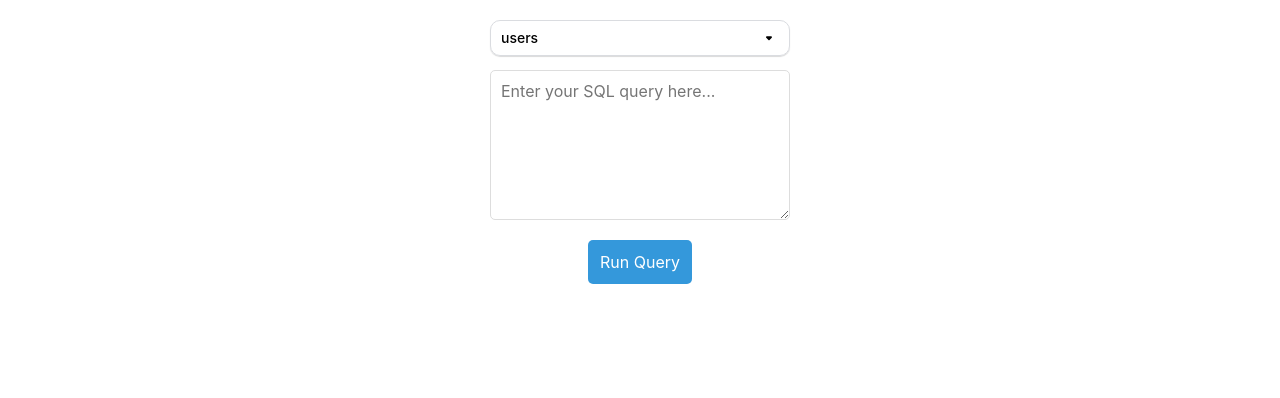
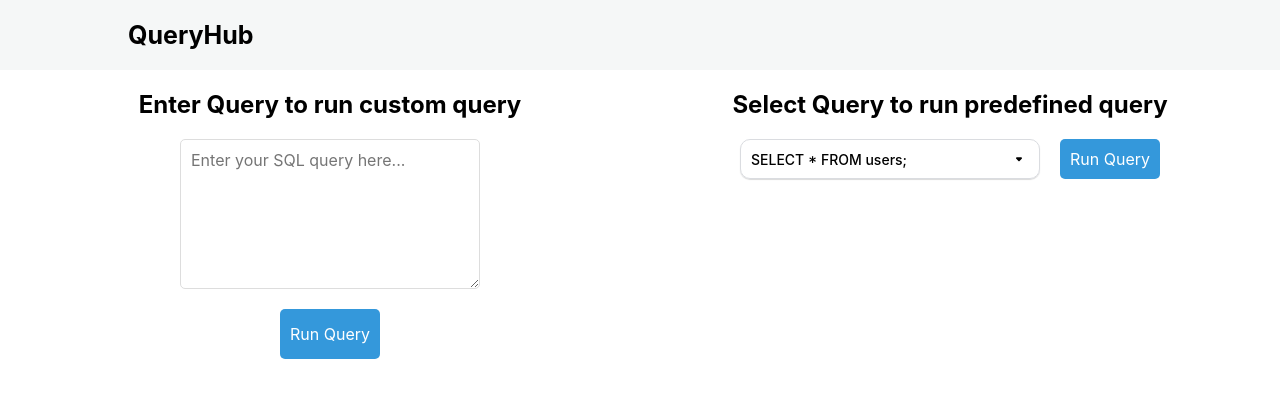
Before and after one commit to Ritesh560/DataSeeker, a React (Create React App) app: page / in a window 1280 px wide. Shown: the top 398 px of the page. Built offline with nearby package versions, Linux system fonts and the light colour scheme.

Commit message:
predefined query selection

```diff
--- a/src/components/Select/Select.module.scss
+++ b/src/components/Select/Select.module.scss
@@ -10,6 +10,8 @@
     padding: 7px 10px;
     font-weight: 500;
     display: flex;
+    height: 40px;
+    align-items: center;
     p {
       flex-grow: 1;
       text-overflow: ellipsis;
@@ -50,7 +52,7 @@
   .options {
     position: absolute;
     z-index: 100;
-    top: 80%;
+    top: 110%;
     left: 0;
     max-height: 200px;
     overflow-y: auto;
--- /dev/null
+++ b/src/pages/NavBar/NavBar.jsx
@@ -0,0 +1,12 @@
+import React from 'react';
+import styles from './NavBar.module.scss';
+
+const NavBar = () => {
+  return (
+    <div className={styles.navBarContainer}>
+      <div className={styles.logo}>QueryHub</div>
+    </div>
+  );
+};
+
+export default NavBar;
--- /dev/null
+++ b/src/pages/NavBar/NavBar.module.scss
@@ -0,0 +1,12 @@
+.navBarContainer {
+  display: flex;
+  align-items: center;
+  justify-content: space-between;
+  padding: 20px 10%;
+  background-color: rgb(245, 247, 247);
+
+  .logo {
+    font-weight: bold;
+    font-size: 25px;
+  }
+}
--- a/src/pages/QueryInput/QueryInput.jsx
+++ b/src/pages/QueryInput/QueryInput.jsx
@@ -6,31 +6,51 @@ import Select from '../../components/Select/Select';
 
 const QueryInput = () => {
   const [query, setQuery] = useState('');
-  const [selectedQuery, setSelectedQuery] = useState('users'); // Default selected query
+  const [selectedQuery, setSelectedQuery] = useState(Object.keys(queryData)[0]); // Default selected query
   const navigate = useNavigate();
 
-  const handleRunQuery = () => {
+  const handleRunPredefinedQuery = () => {
     // Dummy logic to run the query
     navigate(`/result/${selectedQuery}`); // Pass the selected query to the result page
   };
 
+  const handleRunCustomQuery = () => {
+    // Dummy logic to run the query
+    navigate(`/result/${Object.keys(queryData)[0]}`); // Pass the selected query to the result page
+  };
+
   return (
     <div className={styles.query_input_container}>
-      <Select
-        className={styles.selectBox}
-        value={selectedQuery}
-        options={Object.keys(queryData).map((key) => ({ label: key, value: key }))}
-        onChange={(val) => {
-          setSelectedQuery(val);
-        }}
-      />
+      <div className={styles.customQuery}>
+        <h2>Enter Query to run custom query</h2>
+        <div className={styles.queryContainer}>
+          <textarea
+            value={query}
+            onChange={(e) => setQuery(e.target.value)}
+            placeholder="Enter your SQL query here..."
+          />
+          <button onClick={handleRunCustomQuery}>Run Query</button>
+        </div>
+      </div>
 
-      <textarea
-        value={query}
-        onChange={(e) => setQuery(e.target.value)}
-        placeholder="Enter your SQL query here..."
-      />
-      <button onClick={handleRunQuery}>Run Query</button>
+      <div className={styles.predefinedQuery}>
+        <h2>Select Query to run predefined query</h2>
+
+        <div className={styles.queryContainer}>
+          <Select
+            className={styles.selectBox}
+            value={selectedQuery}
+            options={Object.keys(queryData).map((key) => ({
+              label: `SELECT * FROM ${key};`,
+              value: key
+            }))}
+            onChange={(val) => {
+              setSelectedQuery(val);
+            }}
+          />
+          <button onClick={handleRunPredefinedQuery}>Run Query</button>
+        </div>
+      </div>
     </div>
   );
 };
--- a/src/pages/QueryInput/QueryInput.module.scss
+++ b/src/pages/QueryInput/QueryInput.module.scss
@@ -1,12 +1,33 @@
 @import '../../variables.scss';
 
 .query_input_container {
-  @include flex(column, center, center);
+  @include flex(row, center, start);
   margin: 20px;
+
+  .customQuery,
+  .predefinedQuery {
+    @include flex(column, start, center);
+    width: 50%;
+
+    h2 {
+      margin-bottom: 20px;
+    }
+  }
+
+  .customQuery {
+    .queryContainer {
+      @include flex(column, center, center);
+    }
+  }
+  .predefinedQuery {
+    .queryContainer {
+      @include flex(row, center, center);
+      gap: 20px;
+    }
+  }
 
   .selectBox {
     width: 300px;
-    height: 50px;
   }
 
   textarea {
@@ -20,7 +41,9 @@
   }
 
   button {
-    padding: 12px;
+    height: 50px;
+    width: 100px;
+    @include flex(row, center, center);
     background-color: $primary-color;
     color: #fff;
     cursor: pointer;
@@ -32,4 +55,10 @@
       background-color: darken($primary-color, 10%);
     }
   }
+
+  .predefinedQuery {
+    button {
+      height: 40px;
+    }
+  }
 }
--- a/src/rbac/RoleRoutes.js
+++ b/src/rbac/RoleRoutes.js
@@ -3,10 +3,12 @@ import { Route, Routes } from 'react-router-dom';
 
 //styles
 import styles from './RoleRoutes.module.scss';
+import NavBar from '../pages/NavBar/NavBar';
 
 const RoleRoutes = () => {
   return (
     <div className={styles.routePageContainer}>
+      <NavBar />
       <Routes>
         {ROLE_ROUTES['routes'].map((route) => (
           <Route key={route.name} path={route.link} exact element={route.component} />
```
